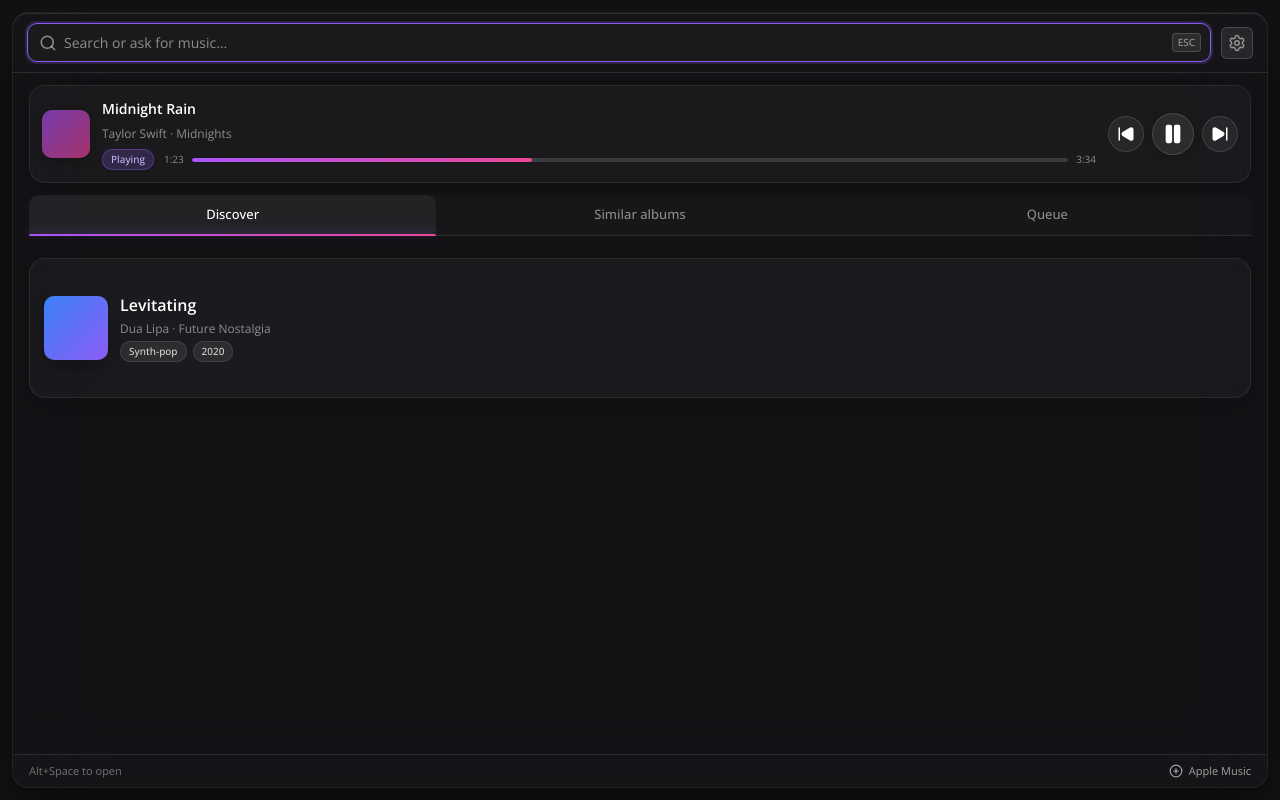
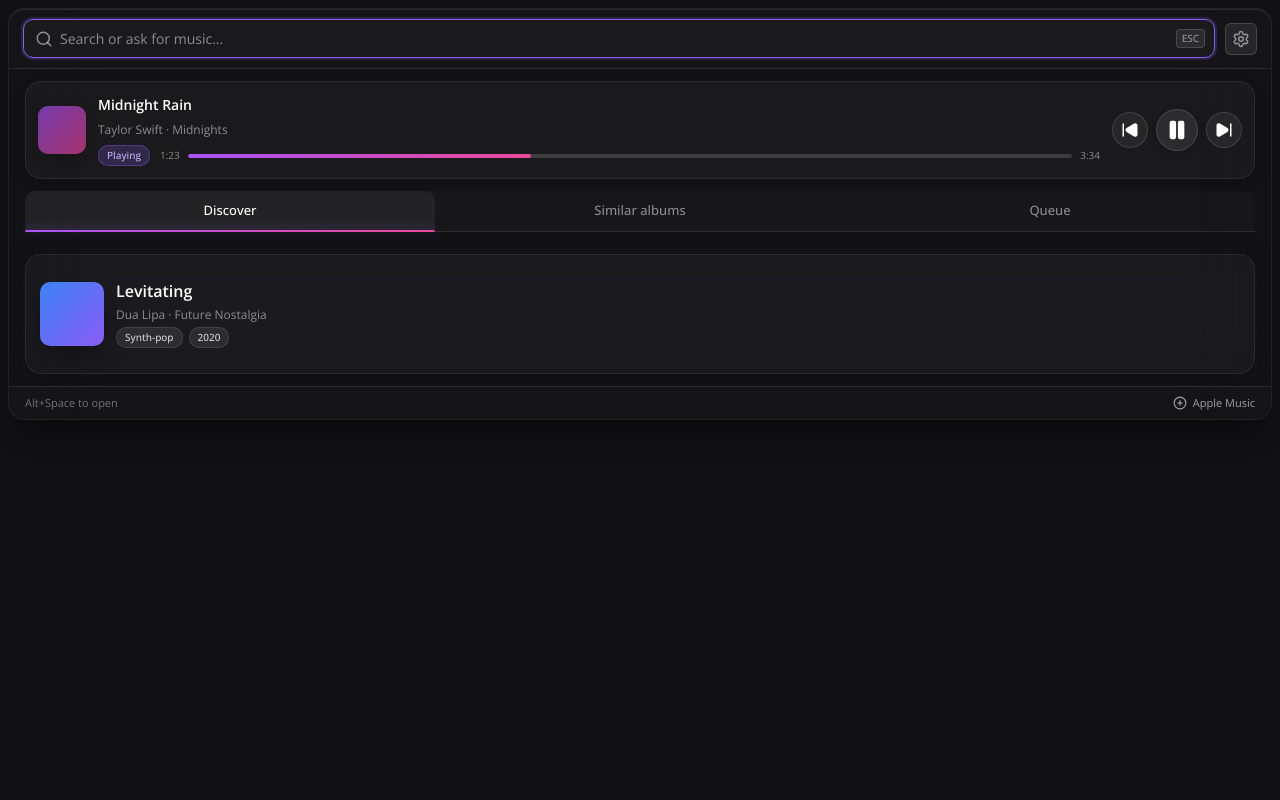
Before and after one commit to nathanZW/WayWard, a React (Vite) app in the folder Wayward/: page / in a window 1280 px wide. Built offline with nearby package versions, Linux system fonts and the light colour scheme; the HTML template or start-up script is replaced by a standard one.

Commit message:
style: adjust window height

```diff
--- a/Wayward/src-tauri/tauri.conf.json
+++ b/Wayward/src-tauri/tauri.conf.json
@@ -15,7 +15,7 @@
         "label": "main",
         "title": "wayward",
         "width": 640,
-        "height": 720,
+        "height": 440,
         "decorations": false,
         "transparent": true,
         "alwaysOnTop": true,
--- a/Wayward/src/App.css
+++ b/Wayward/src/App.css
@@ -1,5 +1,6 @@
 .container {
-  height: 100%;
+  min-height: 100%;
+  height: auto;
   border-radius: 16px;
   background: var(--bg-base);
   border: 1px solid var(--border-subtle);
@@ -176,7 +177,7 @@
 }
 
 .main-content {
-  flex: 1;
+  flex: 0 1 auto;
   display: flex;
   flex-direction: column;
   padding: 12px 16px;
@@ -399,7 +400,7 @@
   display: flex;
   flex-direction: column;
   position: relative;
-  flex: 1;
+  flex: 0 1 auto;
   min-height: 0;
 }
 
@@ -408,7 +409,7 @@
   display: flex;
   justify-content: center;
   align-items: flex-start;
-  flex: 1;
+  flex: 0 1 auto;
   min-height: 0;
 }
 
--- a/Wayward/src/index.css
+++ b/Wayward/src/index.css
@@ -32,9 +32,9 @@
 }
 
 #root {
-  height: 100vh;
+  min-height: 100vh;
   width: 100vw;
-  padding: 12px;
+  padding: 8px;
   overflow: hidden;
 }
 
```
